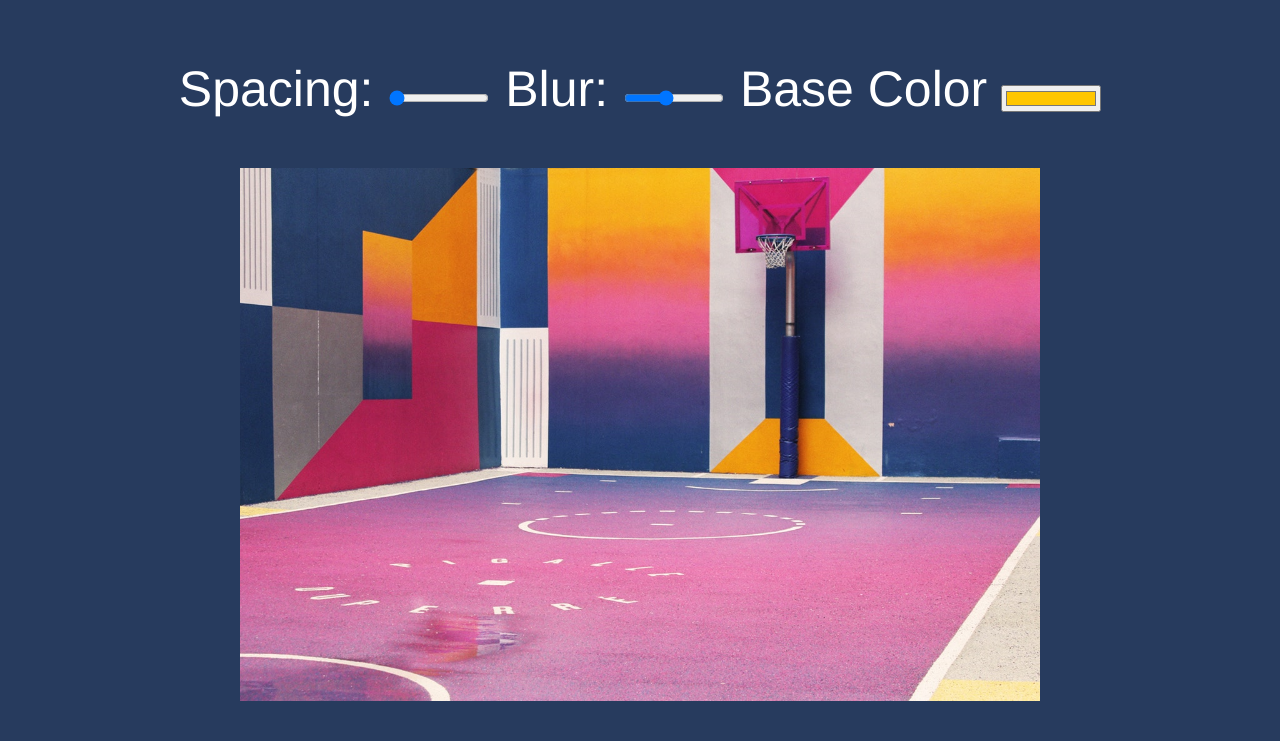
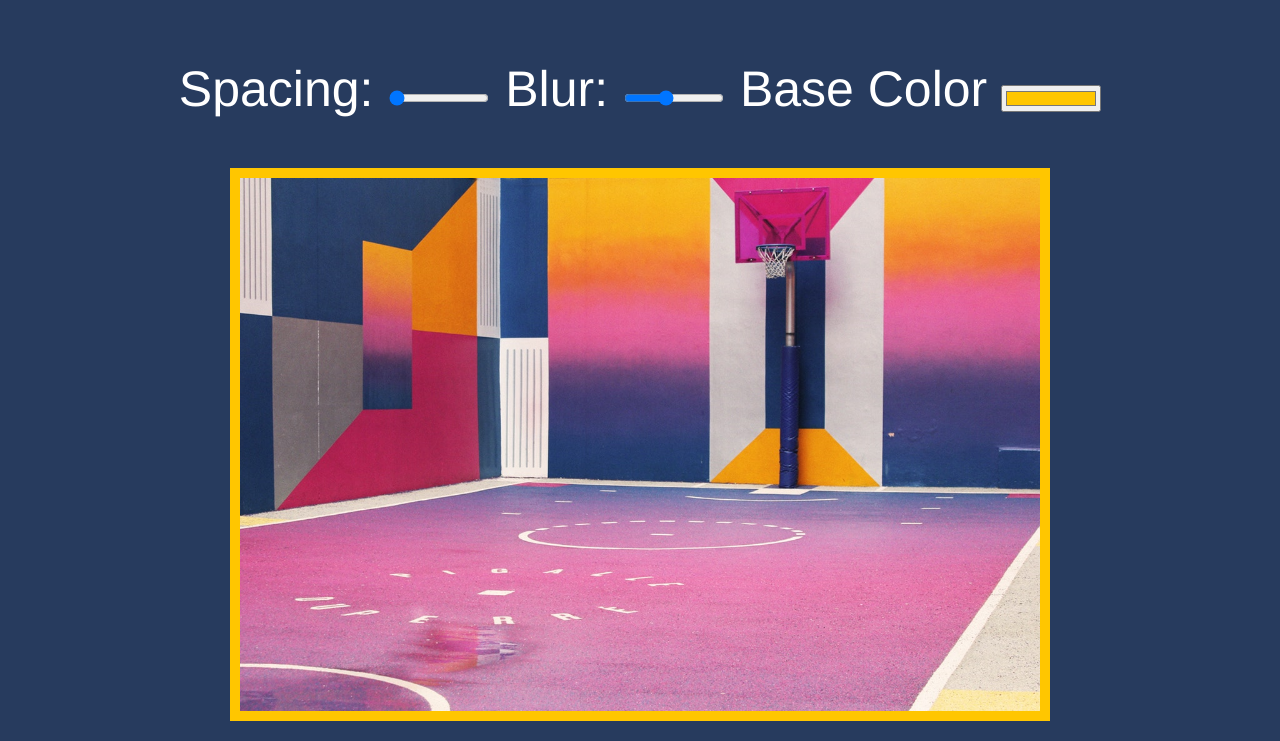
Before and after one commit to dominic-davies/updatecss, a plain HTML site: page index.html in a window 1280 px wide. Shown: the part 151-892 px from the top of the page. Drawn offline with Linux system fonts and the light colour scheme.

Commit message:
add the variables to the page elements

```diff
--- a/index.html
+++ b/index.html
@@ -44,6 +44,16 @@
         --blur: 10px;
       }
 
+      img {
+        padding: var(--spacing);
+        background: var(--base);
+        filter: blur(--blur);
+      }
+
+      .h1 {
+        color: var(--base);
+      }
+
       /*
       misc styles, nothing to do with CSS variables
     */
```
